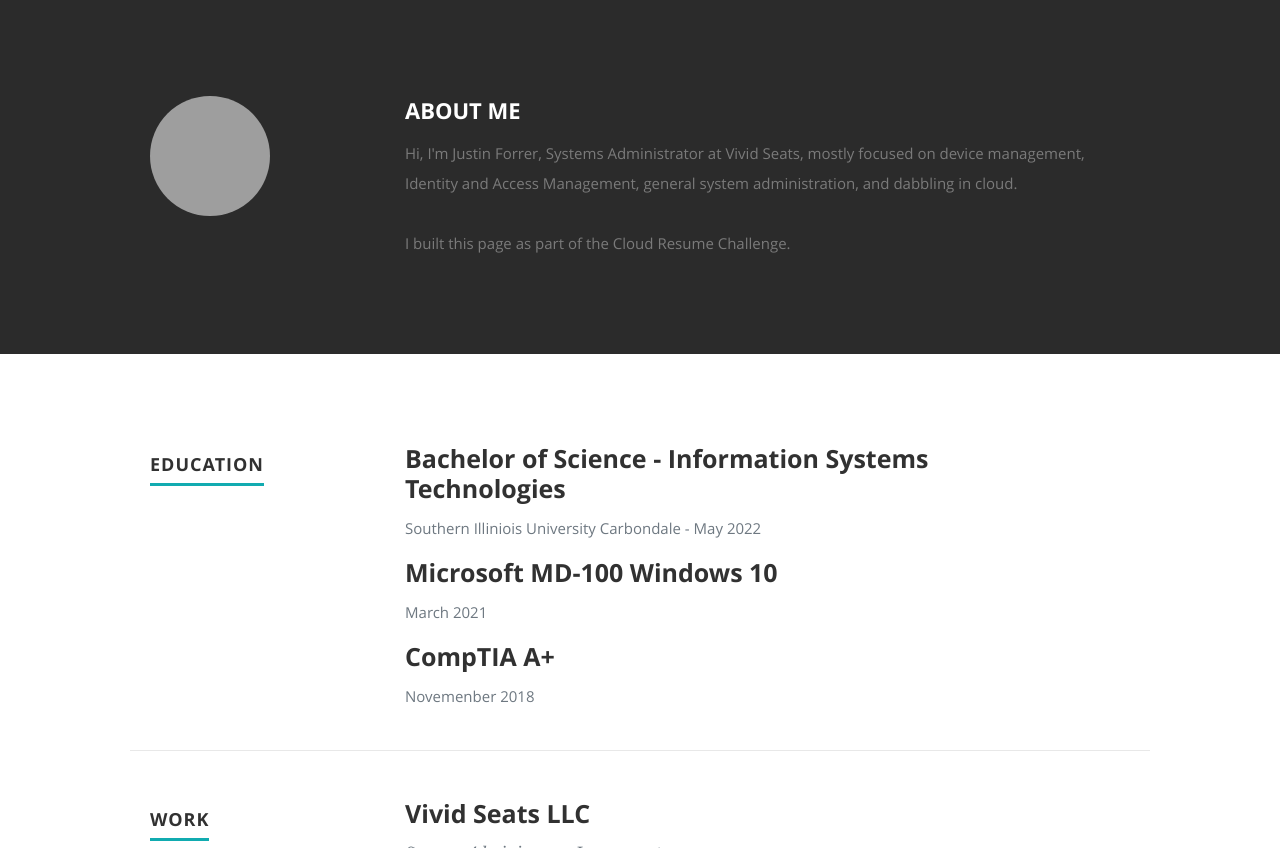
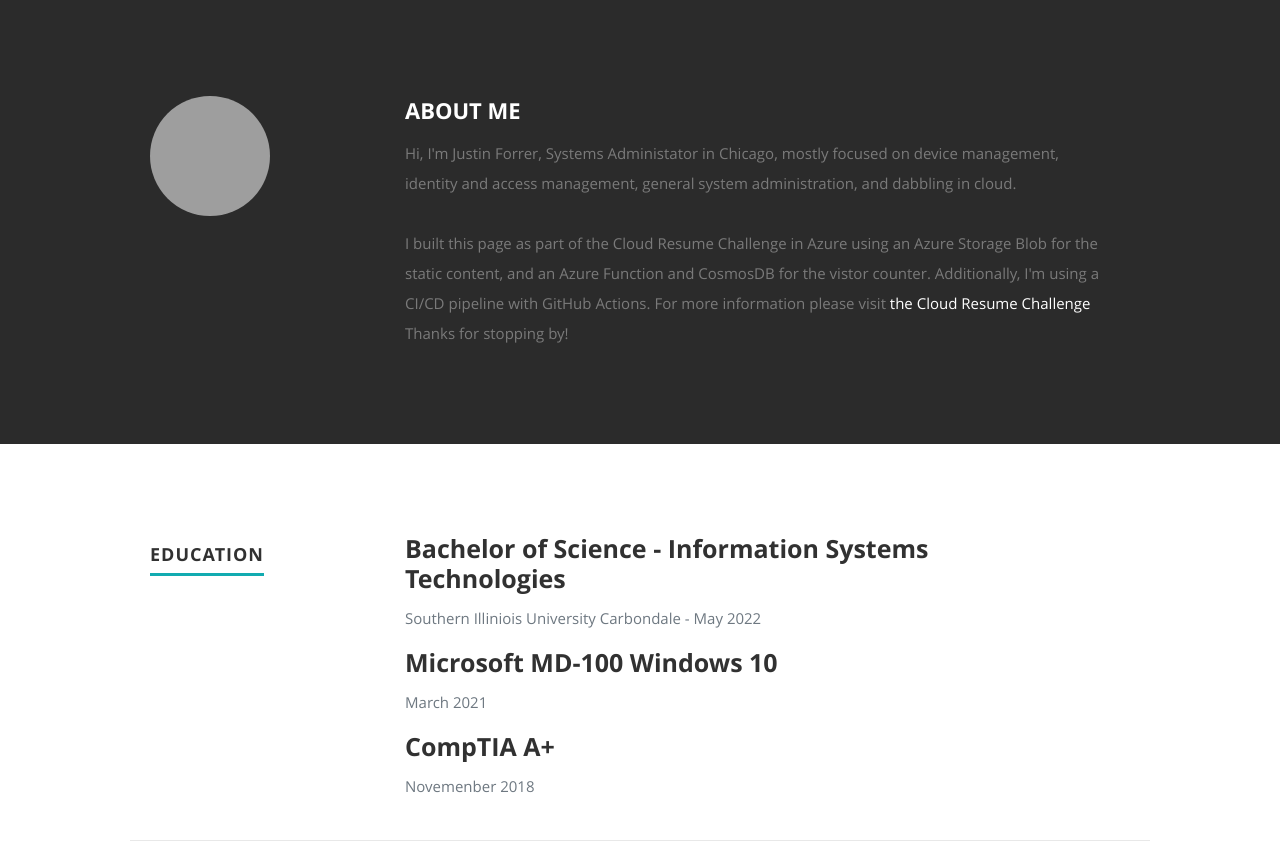
Before and after one commit to jforrer/AzureResume, a plain HTML site: page frontend/index.html in a window 1280 px wide. Shown: the part 800-1648 px from the top of the page. Drawn offline with nearby package versions, Linux system fonts and the light colour scheme; no server answers; grey boxes are pictures that could not be loaded.

Commit message:
updates html about section

```diff
--- a/frontend/index.html
+++ b/frontend/index.html
@@ -89,10 +89,10 @@
 
             <h2>ABOUT ME</h2>
 
-            <p> Hi, I'm Justin Forrer, <span>Systems Administrator at Vivid Seats</span>, mostly focused on device management, Identity and Access Management, general system administration, and dabbling in cloud.
+            <p> Hi, I'm Justin Forrer, <span>Systems Administator in Chicago</span>, mostly focused on device management, identity and access management, general system administration, and dabbling in cloud.
          </br>
       </br>
-       I built this page as part of the Cloud Resume Challenge.
+       I built this page as part of the Cloud Resume Challenge in Azure using an Azure Storage Blob for the static content, and an Azure Function and CosmosDB for the vistor counter. Additionally, I'm using a CI/CD pipeline with GitHub Actions. For more information please visit <a href="https://cloudresumechallenge.dev/">the Cloud Resume Challenge</a> Thanks for stopping by!
 
 
          </div> <!-- end .main-col -->
```
